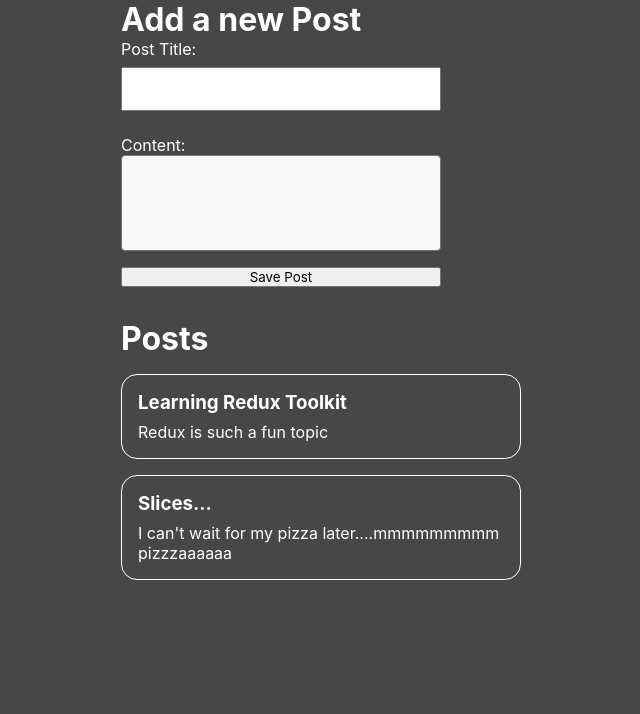
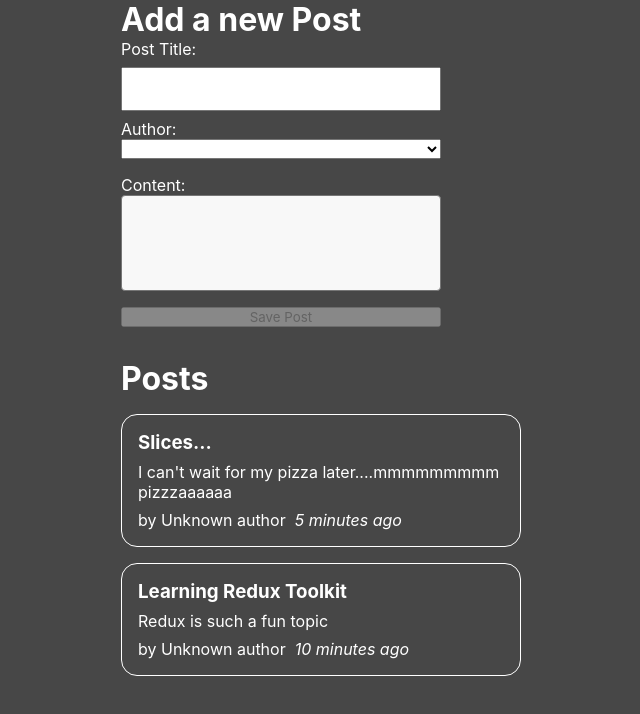
Before and after one commit to adamman722/bulletin-board-redux-tk, a React (Create React App) app: page / in a window 1280 px wide. Shown: the top 714 px of the page, without its empty margins (319-959 px from the left). Built offline with nearby package versions, Linux system fonts and the light colour scheme.

Commit message:
added date-fns as well as sort the posts

```diff
--- a/package.json
+++ b/package.json
@@ -7,6 +7,7 @@
     "@testing-library/jest-dom": "^5.16.5",
     "@testing-library/react": "^13.3.0",
     "@testing-library/user-event": "^13.5.0",
+    "date-fns": "^2.29.2",
     "react": "^18.2.0",
     "react-dom": "^18.2.0",
     "react-redux": "^8.0.2",
--- a/src/App.css
+++ b/src/App.css
@@ -1,6 +1,8 @@
-main {
+body {
   height: 100vh;
   background-color: rgb(71, 71, 71);
+}
+main {
   color: white;
   display: flex;
   flex-direction: column;
--- /dev/null
+++ b/src/components/post/PostAuthor.js
@@ -0,0 +1,13 @@
+import { useSelector } from "react-redux";
+import { selectAllUsers } from "../../features/slices/users/userSlice";
+import React from "react";
+
+function PostAuthor({ userId }) {
+  const users = useSelector(selectAllUsers);
+
+  const author = users.find((user) => user.id === userId);
+
+  return <span>by {author ? author.name : "Unknown author"}</span>;
+}
+
+export default PostAuthor;
--- a/src/components/post/PostList.js
+++ b/src/components/post/PostList.js
@@ -1,14 +1,27 @@
 import React from "react";
 import { useSelector } from "react-redux";
 import { selectAllPosts } from "../../features/slices/post/postsSlice";
+import PostAuthor from "./PostAuthor";
+import TimeAgo from "./TimeAgo";
 
 function PostsList() {
   const posts = useSelector(selectAllPosts);
   console.log(posts);
-  const renderedPosts = posts.map((post) => (
+
+  //we are sorting the posts with localeCompare that returns a 1 0 -1 from our dates to see which is the earliest in the array then making a shallow copy with slice
+
+  const orderedPosts = posts
+    .slice()
+    .sort((a, b) => b.date.localeCompare(a.date));
+
+  const renderedPosts = orderedPosts.map((post) => (
     <article key={post.id}>
       <h3>{post.title}</h3>
       <p>{post.content.substring(0, 100)}</p>
+      <p className="post-credit">
+        <PostAuthor userId={post.userId} />
+        <TimeAgo timestamp={post.date} />
+      </p>
     </article>
   ));
   return (
--- /dev/null
+++ b/src/components/post/TimeAgo.js
@@ -0,0 +1,20 @@
+import React from "react";
+import { parseISO, formatDistanceToNow } from "date-fns";
+
+function TimeAgo({ timestamp }) {
+  let timeAgo = "";
+
+  if (timestamp) {
+    const date = parseISO(timestamp);
+    const timePeriod = formatDistanceToNow(date);
+    timeAgo = `${timePeriod} ago`;
+  }
+
+  return (
+    <span title={timestamp}>
+      &nbsp; <i>{timeAgo}</i>
+    </span>
+  );
+}
+
+export default TimeAgo;
--- a/src/components/post/addPostForm.js
+++ b/src/components/post/addPostForm.js
@@ -1,23 +1,27 @@
 import React from "react";
 import { useState } from "react";
-import { useDispatch } from "react-redux";
+import { useDispatch, useSelector } from "react-redux";
 import { postAdded } from "../../features/slices/post/postsSlice";
+import { selectAllUsers } from "../../features/slices/users/userSlice";
 //nanoid helps us create a random id so we don't have to worry about creating one
-import { nanoid } from "@reduxjs/toolkit";
 
 function AddPostForm() {
   const [title, setTitle] = useState("");
   const [content, setContent] = useState("");
+  const [userId, setUserId] = useState("");
+
+  const dispatch = useDispatch();
+  const users = useSelector(selectAllUsers);
 
   const onTitleChange = (e) => setTitle(e.target.value);
   const onContentChange = (e) => setContent(e.target.value);
-  const dispatch = useDispatch();
+  const onAuthorChange = (e) => setUserId(e.target.value);
 
   const onSavePostClicked = () => {
     if (title && content) {
       dispatch(
         //the benefit of doing it this way is that the component does not need to know the setup of the slice but just take in the raw data
-        postAdded(title, content)
+        postAdded(title, content, userId)
         // postAdded({
         //   id: nanoid(),
         //   title,
@@ -28,6 +32,14 @@
       setContent("");
     }
   };
+
+  const canSave = Boolean(title) && Boolean(content) && Boolean(userId);
+
+  const userOptions = users.map((user) => (
+    <option key={user.id} value={user.id}>
+      {user.name}
+    </option>
+  ));
 
   return (
     <section className="add-post-section">
@@ -41,6 +53,12 @@
           value={title}
           onChange={onTitleChange}
         />
+        <label htmlFor="postAuthor">Author:</label>
+        <select id="postAuthor" value={userId} onChange={onAuthorChange}>
+          <option value=" "></option>
+          {userOptions}
+        </select>
+
         <label htmlFor="postContent" className="content-label">
           Content:
         </label>
@@ -55,6 +73,7 @@
           type="button"
           onClick={onSavePostClicked}
           className="save-post-button"
+          disabled={!canSave}
         >
           Save Post
         </button>
--- a/src/features/slices/post/postsSlice.js
+++ b/src/features/slices/post/postsSlice.js
@@ -1,15 +1,18 @@
 import { createSlice, nanoid } from "@reduxjs/toolkit";
+import { sub } from "date-fns";
 
 const initialState = [
   {
     id: "1",
     title: "Learning Redux Toolkit",
     content: "Redux is such a fun topic",
+    date: sub(new Date(), { minutes: 10 }).toISOString(),
   },
   {
     id: "2",
     title: "Slices...",
     content: "I can't wait for my pizza later....mmmmmmmmm pizzzaaaaaa",
+    date: sub(new Date(), { minutes: 5 }).toISOString(),
   },
 ];
 
@@ -20,16 +23,18 @@
     postAdded: {
       reducer(state, action) {
         //we can push because we are using immerJS anywhere else we have to use the normal way to not mutate the state
-        // state.push(action.payload);
+        state.push(action.payload);
         // state = [...state, action.payload];
       },
       // prepare can take in the action.payload and transforms it to what we want it to be then returns it to the reducer as a callback
-      prepare(title, content) {
+      prepare(title, content, userId) {
         return {
           payload: {
             id: nanoid(),
             title,
             content,
+            date: new Date().toISOString(),
+            userId,
           },
         };
       },
--- /dev/null
+++ b/src/features/slices/users/userSlice.js
@@ -0,0 +1,19 @@
+import { createSlice } from "@reduxjs/toolkit";
+
+const initialState = [
+  { id: "0", name: "Tony Stark" },
+  { id: "1", name: "Bob Belcher" },
+  { id: "2", name: "Joseph Joestar" },
+];
+
+const userSlice = createSlice({
+  name: "users",
+  initialState,
+  reducers: {},
+});
+
+export const selectAllUsers = (state) => state.users;
+
+export const {} = userSlice.actions;
+
+export default userSlice.reducer;
--- a/src/features/store.js
+++ b/src/features/store.js
@@ -1,7 +1,9 @@
 import { configureStore } from "@reduxjs/toolkit";
 import postsReducer from "./slices/post/postsSlice";
+import userReducer from "./slices/users/userSlice";
 export const store = configureStore({
   reducer: {
     posts: postsReducer,
+    users: userReducer,
   },
 });
```
Also changed, not shown: 1 other file (tests, documents, lock files or other folders).
